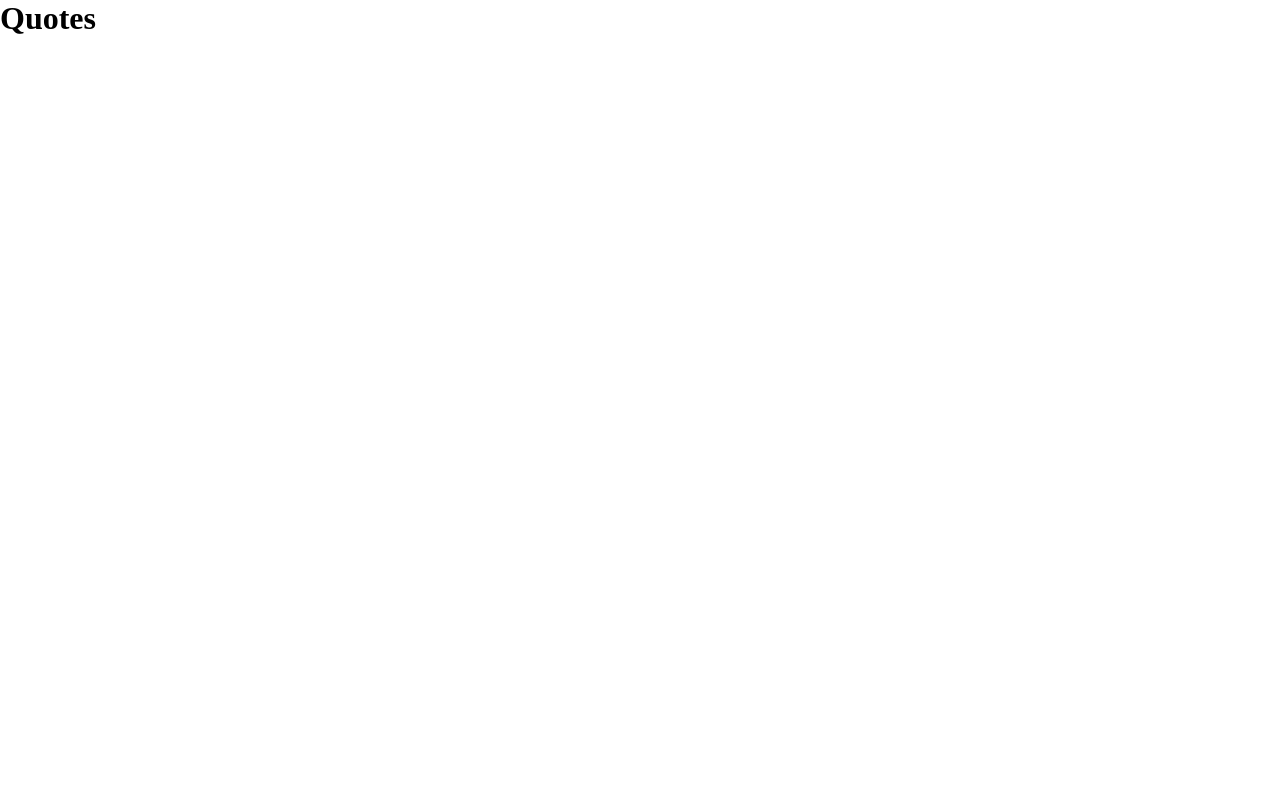
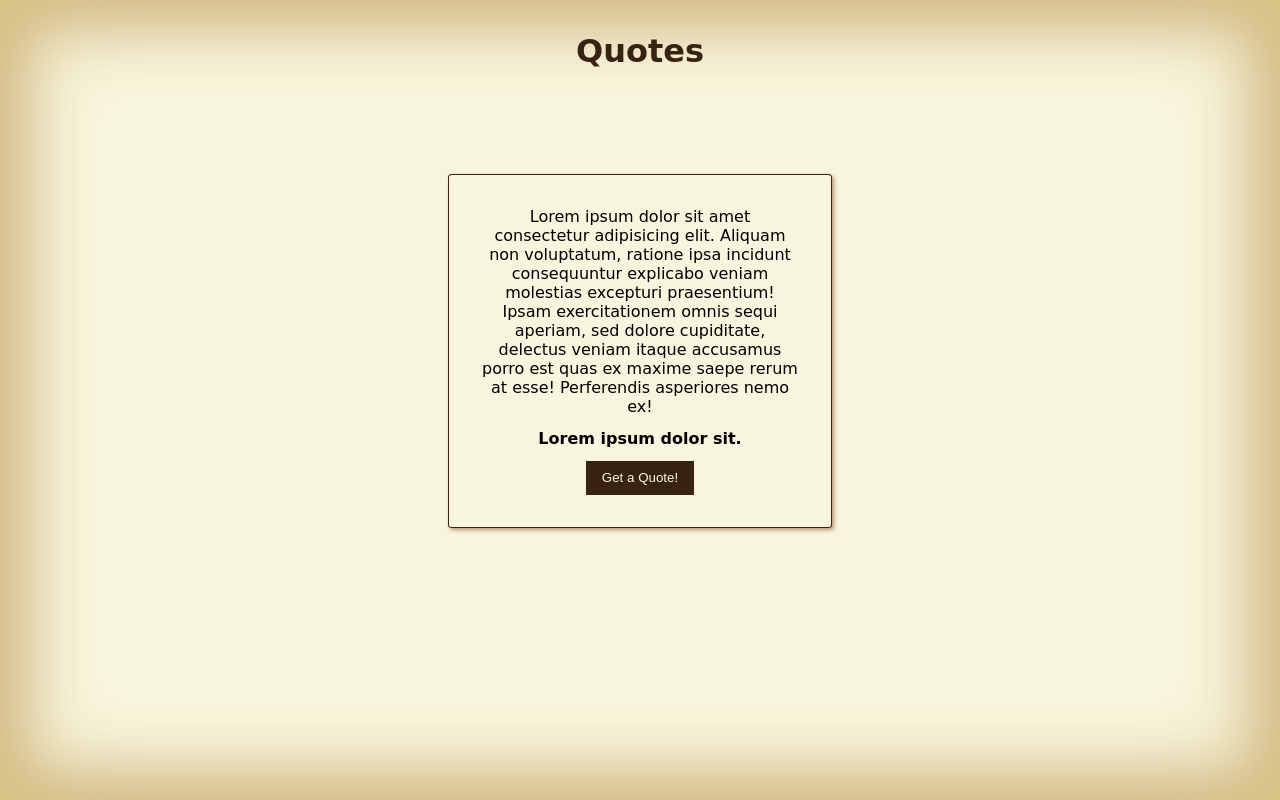
Before and after one commit to MasumaJaffery/Quotes, a website built with webpack: page src/index.html in a window 1280 px wide. Built offline with nearby package versions, Linux system fonts and the light colour scheme; no server answers; a web font is replaced by a local one.

Commit message:
Quote App

```diff
--- a/src/index.html
+++ b/src/index.html
@@ -7,5 +7,10 @@
 </head>
 <body>
 <h1>Quotes</h1>
+<div class = 'container'>
+<p id = "quote">Lorem ipsum dolor sit amet consectetur adipisicing elit. Aliquam non voluptatum, ratione ipsa incidunt consequuntur explicabo veniam molestias excepturi praesentium! Ipsam exercitationem omnis sequi aperiam, sed dolore cupiditate, delectus veniam itaque accusamus porro est quas ex maxime saepe rerum at esse! Perferendis asperiores nemo ex!</p>
+<h4 id = "author">Lorem ipsum dolor sit.</h4>
+<button id = "getbtn">Get a Quote!</button>
+</div>
 </body>
 </html>
--- a/src/index.js
+++ b/src/index.js
@@ -1 +1,19 @@
 import './style.css';
+  const quoteElement = document.getElementById('quote');
+  const authorElement = document.getElementById('author');
+  const btn = document.getElementById('getbtn');
+
+ const getQuote = async () => {
+  try {
+    const response = await fetch("https://api.quotable.io/random");
+    const data = await response.json();
+    const { content, author } = data;
+    quoteElement.innerText = content;
+    authorElement.innerText = author;
+  } catch (error) {
+    console.log('Error!', error);
+  }
+ };
+
+ btn.addEventListener('click', getQuote);
+ window.addEventListener('load', getQuote);
--- a/src/style.css
+++ b/src/style.css
@@ -1,5 +1,52 @@
+@import url('https://fonts.googleapis.com/css2?family=Belanosima&family=DM+Sans&family=Gideon+Roman&family=Jost&family=Lato&family=Lexend:wght@400;500&family=Manrope&family=Noto+Color+Emoji&display=swap');
+
 * {
   margin: 0;
   padding: 0;
   box-sizing: border-box;
 }
+
+html {
+  box-shadow: inset 0 0 100px #ebd78d, inset 0 0 80px #8f6847;
+  height: 100%;
+}
+
+body {
+  font-family: 'Gideon Roman', cursive;
+  background-color: #f8f5de;
+}
+
+h1 {
+  display: flex;
+  justify-content: center;
+  margin: 2rem;
+  color: #382312;
+}
+
+.container {
+  padding: 2rem;
+  margin: 6.5rem auto;
+  width: 30%;
+  background-color: #f8f5de;
+  border: 1px solid #382312;
+  box-shadow: 2px 2px 4px #b69071;
+  display: flex;
+  flex-direction: column;
+  align-items: center;
+  justify-content: center;
+  gap: 0.8rem;
+  border-radius: 1%;
+}
+
+.container p {
+  text-align: center;
+  font-weight: 500;
+}
+
+.container button {
+  padding: 0.6rem 1rem;
+  background-color: #382312;
+  color: #f8f5de;
+  outline: none;
+  border: none;
+}
```
